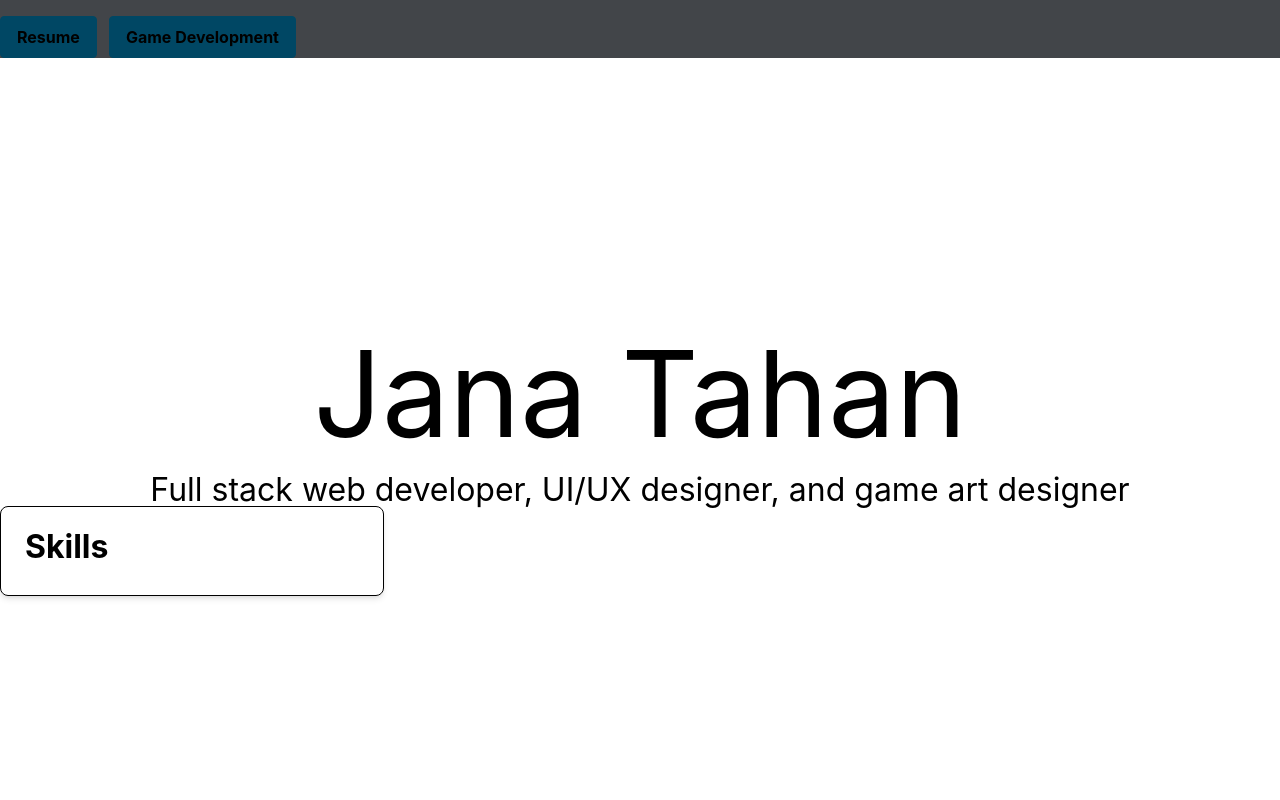
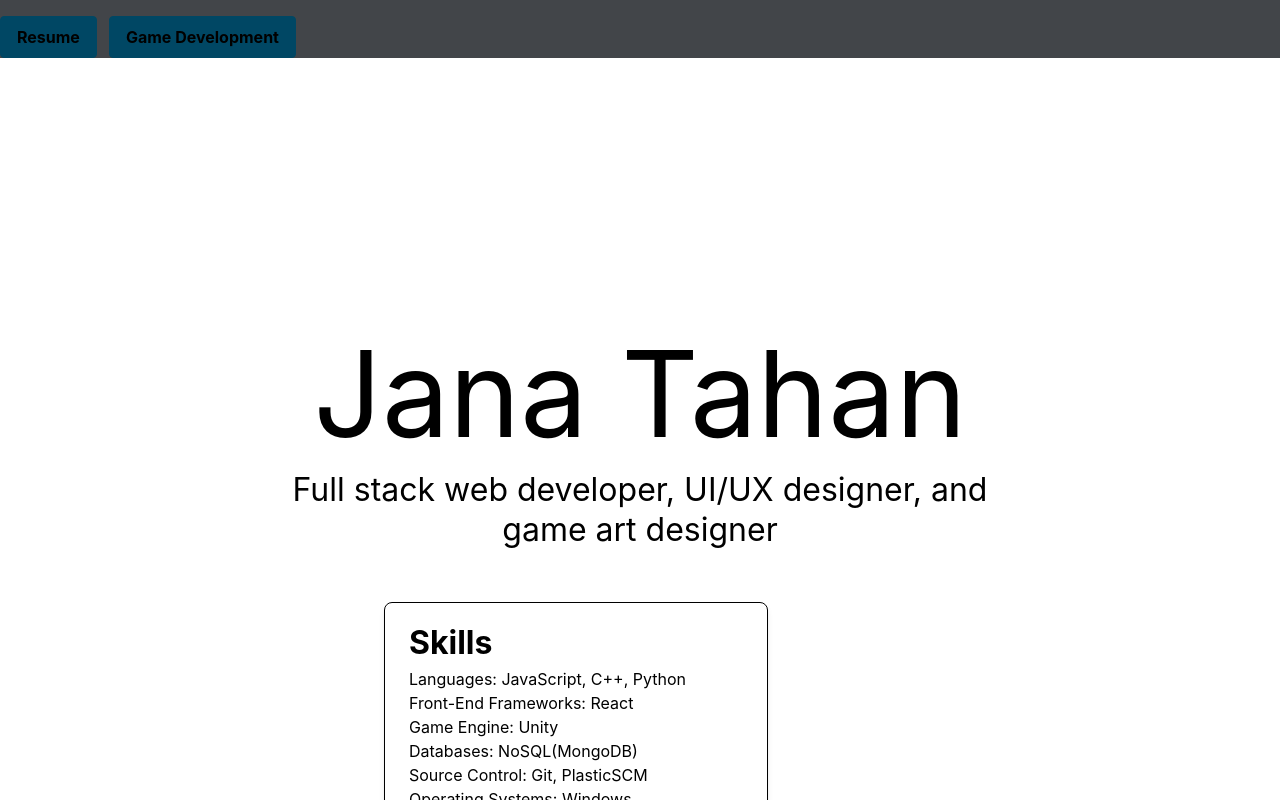
Before and after one commit to Jana-TT/personalWebsite, a Next.js app: page / in a window 1280 px wide. Built offline with nearby package versions, Linux system fonts and the light colour scheme.

Commit message:
added skills

```diff
--- a/components/bigname.tsx
+++ b/components/bigname.tsx
@@ -20,7 +20,15 @@ export default function BigName(){
             </motion.div>
 
             <div className='text-lg pt-16 flex items-center justify-center'>
-                Full stack web developer, UI/UX designer, and game art designer
+                <ul className="text-center">
+                    <li>
+                    Full stack web developer, UI/UX designer, and
+                    </li>
+
+                    <li className="pt-2">
+                    game art designer
+                    </li>
+                </ul>
             </div>
 
         </div>
--- a/components/skills.tsx
+++ b/components/skills.tsx
@@ -1,9 +1,41 @@
 export default function Skills() {
     return(
-    <a href="#" className="block max-w-sm p-6 bg-white border border-gray-200 rounded-lg shadow-md hover:bg-gray-100 dark:bg-gray-800 dark:border-gray-700 dark:hover:bg-gray-700">
-        <h5 className="mb-2 text-lg font-bold text-gray-900 dark:text-white">Skills</h5>
-        <p className="font-normal text-gray-700 dark:text-gray-400"></p>
-    </a>
+        <div className="pt-14 pl-96 space-x-3">
+            <a href="/resume" className="block max-w-sm p-6 bg-white border border-gray-200 rounded-lg shadow-md hover:bg-gray-100 dark:bg-gray-800 dark:border-gray-700 dark:hover:bg-gray-800 hover:outline hover:outline-purple hover:outline-4">
+            <h5 className="mb-2 text-lg font-bold text-gray-900 dark:text-white">Skills</h5>
+            <p className="font-normal text-gray-700 dark:text-gray-400"></p>
+            <ul className="">
+                <li>
+                    Languages: JavaScript, C++, Python
+                </li>
+
+                <li>
+                    Front-End Frameworks: React
+                </li>
+
+                <li>
+                    Game Engine: Unity
+                </li>
+
+                <li>
+                    Databases: NoSQL(MongoDB)
+                </li>
+
+                <li>
+                    Source Control: Git, PlasticSCM
+                </li>
+
+                <li>
+                    Operating Systems: Windows
+                </li>
+
+
+
+            </ul>
+
+
+        </a>
+        </div>
 
     )
 }
```
Also changed, not shown: pages/index.tsx (+0 -11 lines).
